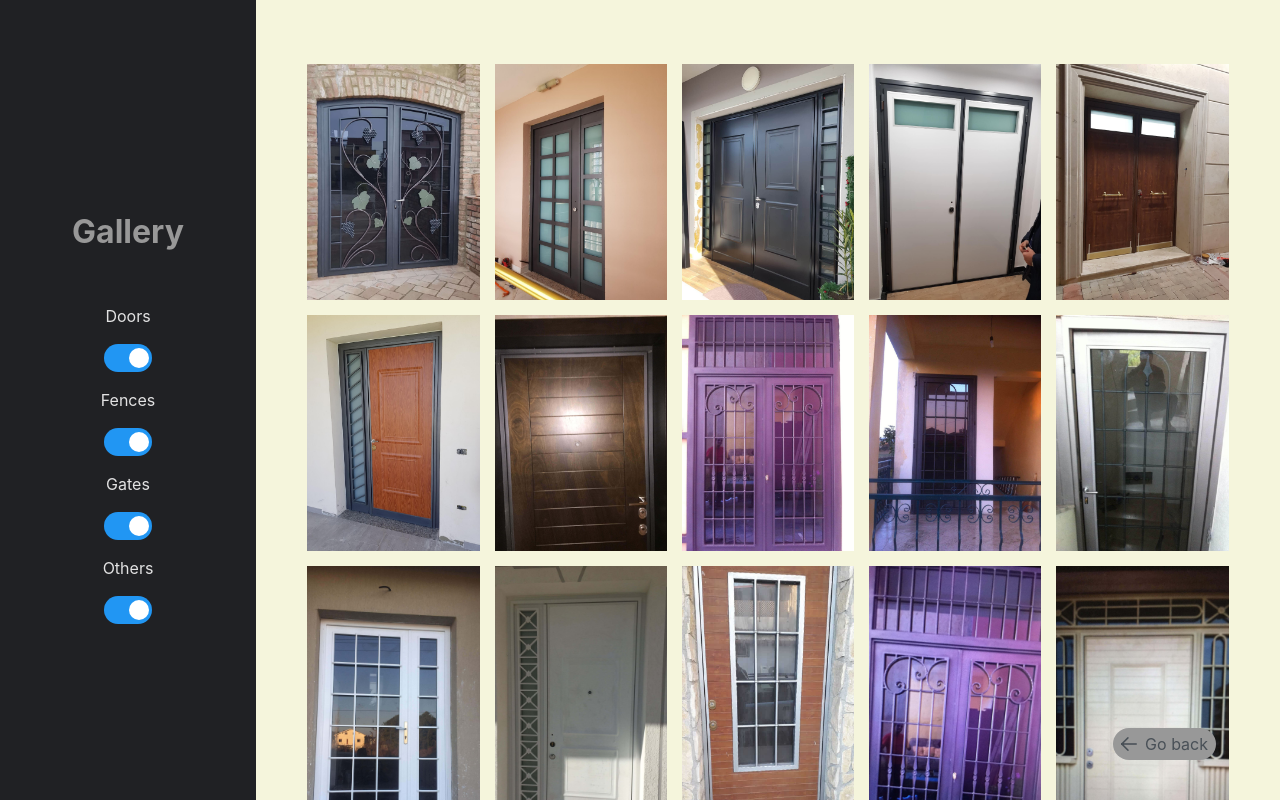
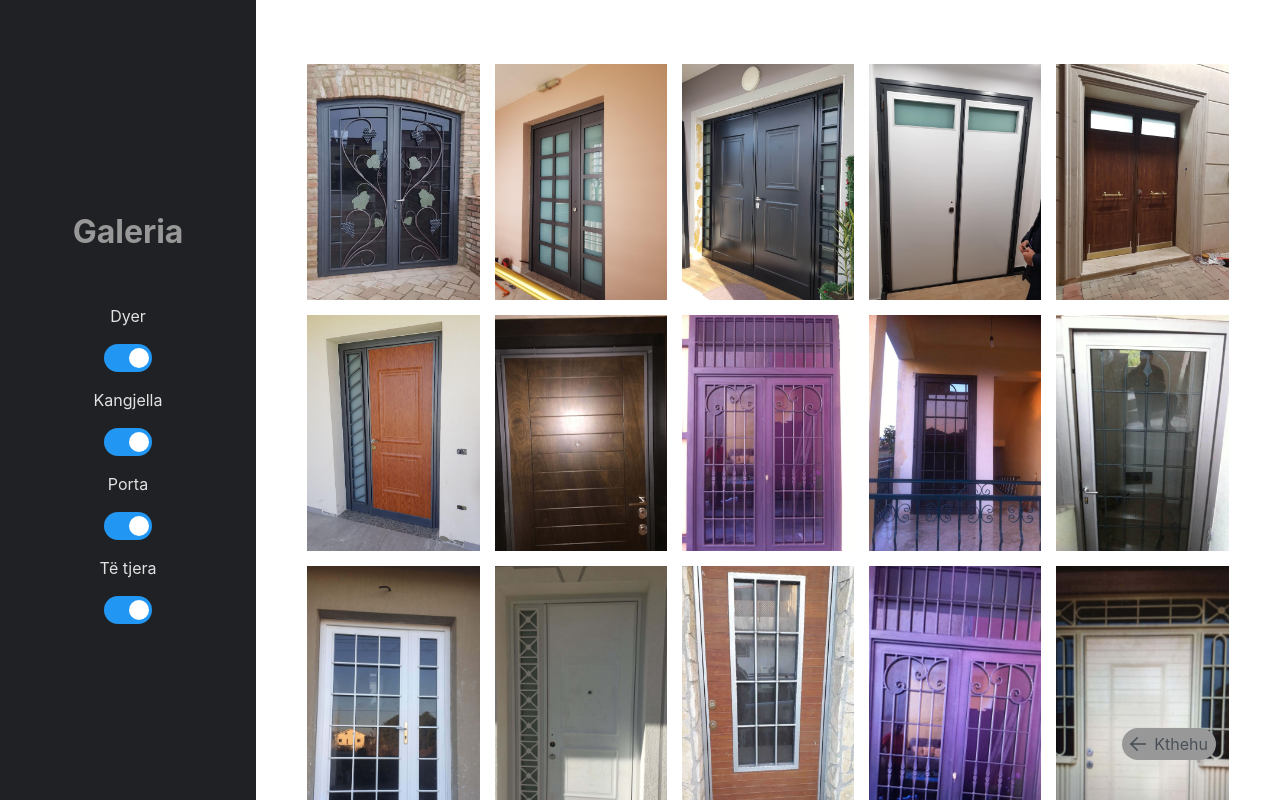
Before and after one commit to Danielxhxh/metalcraft-web-page, a Vue app: page /gallery in a window 1280 px wide. Built offline with nearby package versions, Linux system fonts and the light colour scheme.

Commit message:
Wrote everything in Albanian

```diff
--- a/src/components/Features.vue
+++ b/src/components/Features.vue
@@ -1,25 +1,27 @@
 <template>
-  <h2>Why us?</h2>
+  <h2>Përse ne?</h2>
 
   <div class="container slide-in-left" ref="element1">
     <div class="logo-div">
       <img src="/images/padlock-128.png" />
     </div>
     <div>
-      <h4>Safe</h4>
+      <h4>Të sigurta</h4>
       <p>
-        Lorem ipsum, dolor sit amet consectetur adipisicing elit. Aliquid,
-        labore?
+        Përdorimi i materialeve cilësore dhe i teknikave rigoroze të saldimit
+        dhe instalimit plotësojnë dhe tejkalojnë standardet e sigurisë, duke
+        siguruar që klientët të mund të shijojnë bukurinë e produkteve dhe të
+        mbajnë mendjen e qetë.
       </p>
     </div>
   </div>
   <hr />
   <div class="container slide-in-right" ref="element2">
     <div class="right">
-      <h4>Durable</h4>
+      <h4>Rezistente</h4>
       <p>
-        Lorem ipsum, dolor sit amet consectetur adipisicing elit. Aliquid,
-        labore?
+        Çdo produkt është bërë për të zgjatur në kohë, me veshje rezistente ndaj
+        motit dhe ndryshkut për të parandaluar konsumimin dhe gërryerjen.
       </p>
     </div>
     <div class="logo-div">
@@ -32,10 +34,11 @@
       <img src="/images/banknotes-128.png" />
     </div>
     <div>
-      <h4>Convenient</h4>
+      <h4>Të leverdisshme</h4>
       <p>
-        Lorem ipsum, dolor sit amet consectetur adipisicing elit. Aliquid,
-        labore?
+        Kosto të ulëta dhe çmime konkurruese në krahasim me kompanitë më të
+        mëdha që ofrojnë produkte të personalizuara sipas kërkesave specifike të
+        klientëve.
       </p>
     </div>
   </div>
--- a/src/components/Footer.vue
+++ b/src/components/Footer.vue
@@ -3,7 +3,7 @@
     <footer>
       <p class="copyright">Nikolla's Metalcraft © 2023</p>
       <p class="copyright">
-        <i class="pi pi-code" style="font-size: 13px"></i> by
+        <i class="pi pi-code" style="font-size: 13px"></i> nga
         <a href="https://github.com/Danielxhxh" target="blank"
           >Daniel Xhakalliu</a
         >
--- /dev/null
+++ b/src/components/Goback.vue
@@ -0,0 +1,24 @@
+<template>
+  <Chip
+    label="Kthehu"
+    class="back-chip"
+    icon="pi pi-arrow-left"
+    @click="$router.push('/')"
+  />
+</template>
+<script setup></script>
+<style scoped>
+.back-chip {
+  position: fixed;
+  bottom: 5%;
+  right: 5%;
+  background: var(--modern-secondary);
+}
+
+.back-chip {
+  transition: all 0.2s ease-in-out;
+}
+.back-chip:hover {
+  transform: scale(1.3);
+}
+</style>
--- a/src/components/MainGalleria.vue
+++ b/src/components/MainGalleria.vue
@@ -1,5 +1,5 @@
 <template>
-  <h2>Some of our greatest projects</h2>
+  <h2>Disa nga projektet tona.</h2>
   <div style="display: flex; justify-content: center">
     <Galleria
       style="border-radius: 50%"
--- a/src/style.css
+++ b/src/style.css
@@ -16,7 +16,7 @@
 
   /* Modern look */
   --modern-bg: #202124;
-  --modern-primary: #f5f5dc;
+  --modern-primary: white;
   --modern-secondary: #989898;
 }
 
--- a/src/views/contact-page.vue
+++ b/src/views/contact-page.vue
@@ -1,10 +1,5 @@
 <template>
-  <Chip
-    label="Go back"
-    class="back-chip"
-    icon="pi pi-arrow-left"
-    @click="$router.push('/')"
-  />
+  <Goback />
 
   <div class="container">
     <div class="map-div">
@@ -18,7 +13,7 @@
     </div>
     <div class="contacts-div">
       <div class="contacts">
-        <h3>Contact us:</h3>
+        <h3>Na kontaktoni në:</h3>
         <table>
           <tr>
             <td>
@@ -72,16 +67,11 @@
   </div>
 </template>
 
-<script setup></script>
+<script setup>
+import Goback from "../components/Goback.vue";
+</script>
 
 <style scoped>
-.back-chip {
-  position: fixed;
-  bottom: 5%;
-  right: 5%;
-  background: var(--modern-secondary);
-}
-
 .custom-chip {
   background: var(--modern-primary);
 }
@@ -94,6 +84,7 @@
 
 .map-div {
   width: 50%;
+  background-color: #f8f9fa;
 }
 
 .contacts-div {
@@ -114,13 +105,11 @@ a {
   color: white;
 }
 
-tr,
-.back-chip {
+tr {
   transition: all 0.2s ease-in-out;
 }
 
-tr:hover,
-.back-chip:hover {
+tr:hover {
   transform: scale(1.3);
 }
 
--- a/src/views/gallery-page.vue
+++ b/src/views/gallery-page.vue
@@ -1,21 +1,15 @@
 <template>
-  <Chip
-    label="Go back"
-    class="back-chip"
-    icon="pi pi-arrow-left"
-    @click="$router.push('/')"
-  />
-
+  <Goback />
   <div class="main">
     <div class="div-options">
-      <h3>Gallery</h3>
-      <p>Doors</p>
+      <h3>Galeria</h3>
+      <p>Dyer</p>
       <InputSwitch v-model="checkedDoors" />
-      <p>Fences</p>
+      <p>Kangjella</p>
       <InputSwitch v-model="checkedFences" />
-      <p>Gates</p>
+      <p>Porta</p>
       <InputSwitch v-model="checkedGates" />
-      <p>Others</p>
+      <p>Të tjera</p>
       <InputSwitch v-model="checkedOthers" />
     </div>
 
@@ -56,6 +50,8 @@
 <script setup>
 import { ref, watch, onMounted } from "vue";
 import { useRoute } from "vue-router";
+
+import Goback from "../components/Goback.vue";
 
 const route = useRoute();
 
@@ -129,21 +125,6 @@ function imageClick(index) {
 </script>
 
 <style scoped>
-.back-chip {
-  position: fixed;
-  bottom: 5%;
-  right: 5%;
-  background: var(--modern-secondary);
-}
-
-.back-chip {
-  transition: all 0.2s ease-in-out;
-}
-
-.back-chip:hover {
-  transform: scale(1.3);
-}
-
 .main {
   background-color: var(--modern-primary);
   width: 100%;
--- a/src/views/homepage.vue
+++ b/src/views/homepage.vue
@@ -5,17 +5,19 @@
     </div>
     <Menubar :model="menu" class="navbar"> </Menubar>
 
-    <h3 id="y">The art of metal.</h3>
+    <h3 id="y">Arti i punimit të hekurit.</h3>
 
     <p>
-      Lorem, ipsum dolor sit amet consectetur adipisicing elit. Deleniti commodi
-      illo doloremque laborum magnam. Facilis culpa, eos illo ratione vitae
-      veritatis eveniet, magni architecto tempore rerum exercitationem odio quas
-      beatae! Minima iste ratione nostrum cupiditate, repudiandae quia sequi
-      voluptates ad, quasi quam officia sint animi odit, repellendus aperiam
-      aspernatur alias? Voluptatibus debitis commodi ullam tenetur, eligendi
-      nemo delectus natus alias inventore saepe earum? Aut, modi! Reiciendis
-      debitis maxime culpa ipsum.
+      Mirësevini në "Nikolla's Metalcraft", ku ne krenohemi me krijimin e dyerve
+      të blinduara, portave, kangjellave dhe punimeve të tjera metalike me
+      porosi që pasqyrojnë pasionin tonë për zanatin. Modelet tona variojnë nga
+      moderne dhe elegante në klasike dhe me motive, duke siguruar që çdo klient
+      të marrë një pjesë vërtet unike që i përshtatet stilit dhe nevojave të
+      tij. Ajo që na dallon ne është përkushtimi ynë ndaj punimit cilësor dhe
+      vëmendjes ndaj detajeve, duke rezultuar në produkte që jo vetëm duken
+      mahnitëse, por janë ndërtuar edhe për të rezistuar në kohë. Shfletoni
+      galerinë tonë të disa punimeve dhe zbuloni se si mund të rrisim pamjen dhe
+      sigurinë e shtëpisë ose biznesit tuaj me artin e hekurit.
     </p>
     <div class="carousel-designs">
       <img src="/images/gate.png" alt="gate design" />
@@ -36,38 +38,38 @@ import Footer from "../components/Footer.vue";
 
 const menu = [
   {
-    label: "Homepage",
+    label: "Faqja kryesore",
     icon: "pi pi-fw pi-home",
     to: "/",
   },
   {
-    label: "Gallery",
+    label: "Galeria",
     icon: "pi pi-fw pi-images",
     items: [
       {
-        label: "All",
+        label: "Të gjitha",
         to: "/gallery",
       },
       {
-        label: "Gates",
+        label: "Porta",
         to: "/gallery?q=Gates",
       },
       {
-        label: "Doors",
+        label: "Dyer të blinduara",
         to: "/gallery?q=Doors",
       },
       {
-        label: "Fences",
+        label: "Kangjella",
         to: "/gallery?q=Fences",
       },
       {
-        label: "Others",
+        label: "Të tjera",
         to: "/gallery?q=Others",
       },
     ],
   },
   {
-    label: "Contacts",
+    label: "Kontakte",
     icon: "pi pi-fw pi-comments",
     to: "/contacts",
   },
```
